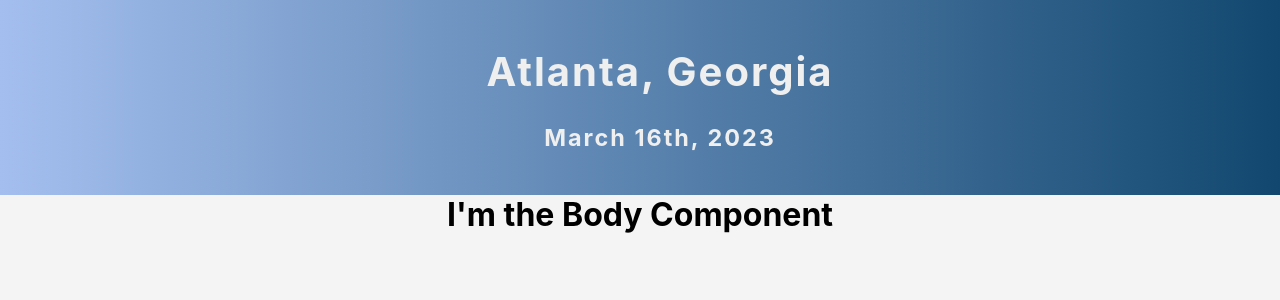
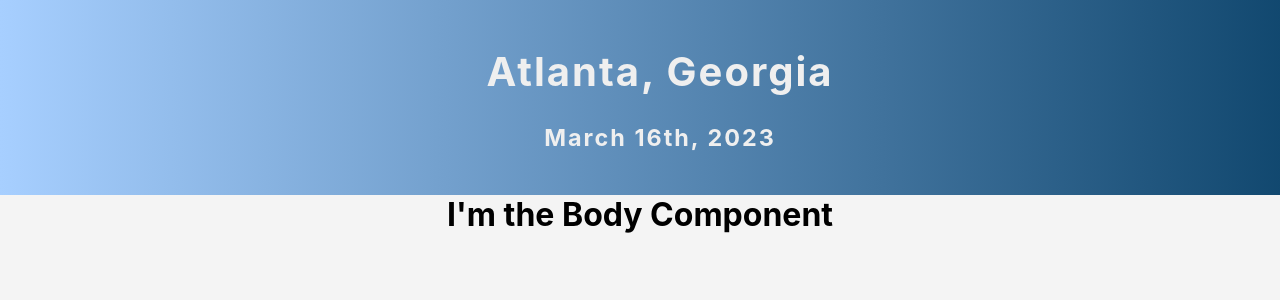
Before and after one commit to gt-webdev/practical-react-weather-app, a JavaScript app: page / in a window 1280 px wide. Shown: the top 300 px of the page. Built offline with nearby package versions, Linux system fonts and the light colour scheme.

Commit message:
minor changes

```diff
--- a/src/Headbar.css
+++ b/src/Headbar.css
@@ -14,7 +14,7 @@
     text-align: center;
     width: 100%;
     padding: 20px;
-    background-image: linear-gradient(90deg, #A4BFEF, #0d446b);
+    background-image: linear-gradient(90deg, #a7cfff, #0d446b);
     color: #efefef;
     font-size: 20px;
     font-weight: bold;
```
